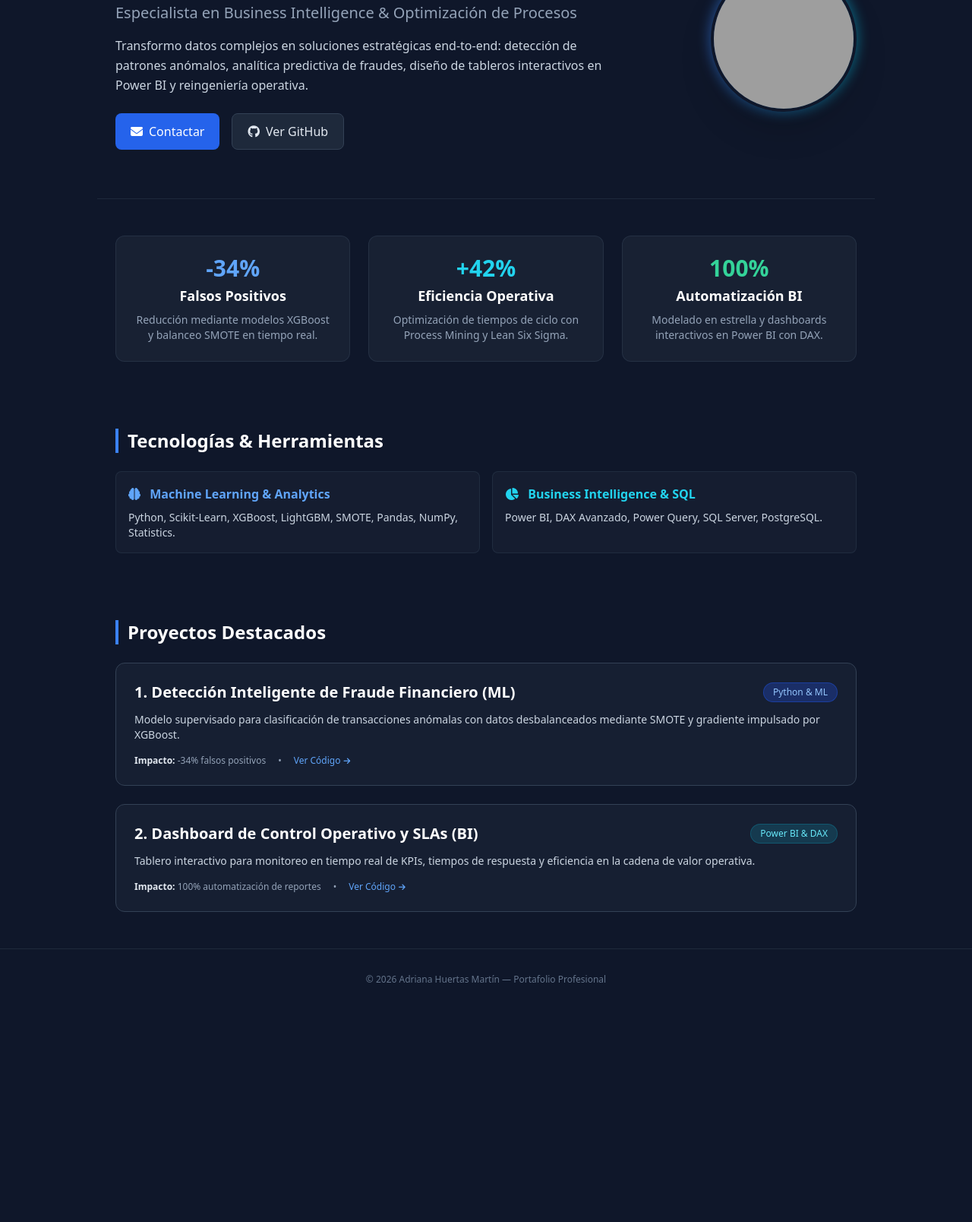
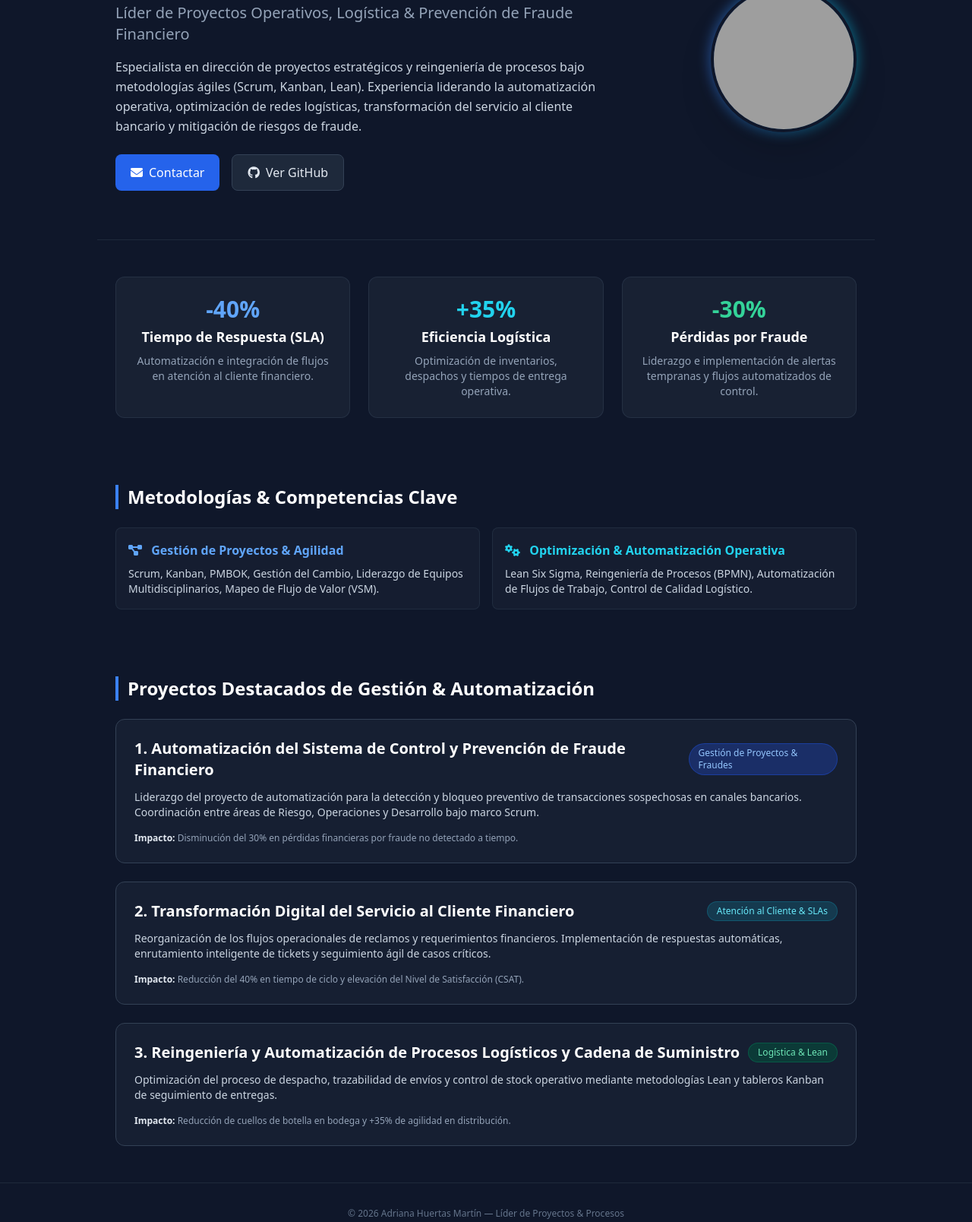
Before and after one commit to adrianamilenahuertasmartin-collab/PORTAFOLIO-FINAL-ADRIANA-HUERTAS, a plain HTML site: page index.html in a window 1280 px wide. Shown: the part 159-1767 px from the top of the page at 76% size. Before the commit the page ends 1488 px from the top, so only its background shows below. Drawn offline with nearby package versions, Linux system fonts and the light colour scheme; grey boxes are pictures that could not be loaded.

Commit message:
Update index.html

```diff
--- a/index.html
+++ b/index.html
@@ -13,16 +13,16 @@
   <header class="max-w-5xl mx-auto px-6 py-16 text-center md:text-left md:flex md:items-center md:justify-between border-b border-slate-800">
     <div class="md:w-2/3">
       <span class="bg-blue-600/20 text-blue-400 border border-blue-500/30 text-xs font-semibold px-3 py-1 rounded-full uppercase tracking-wider">
-        Machine Learning & Fraud Analytics
+        Líder de Proyectos & Optimización de Procesos
       </span>
       <h1 class="text-4xl md:text-5xl font-extrabold text-white mt-4 tracking-tight">
         Adriana Huertas Martín
       </h1>
       <p class="text-xl text-slate-400 mt-2 font-medium">
-        Especialista en Business Intelligence & Optimización de Procesos
+        Líder de Proyectos Operativos, Logística & Prevención de Fraude Financiero
       </p>
       <p class="text-slate-300 mt-4 max-w-2xl">
-        Transformo datos complejos en soluciones estratégicas end-to-end: detección de patrones anómalos, analítica predictiva de fraudes, diseño de tableros interactivos en Power BI y reingeniería operativa.
+        Especialista en dirección de proyectos estratégicos y reingeniería de procesos bajo metodologías ágiles (Scrum, Kanban, Lean). Experiencia liderando la automatización operativa, optimización de redes logísticas, transformación del servicio al cliente bancario y mitigación de riesgos de fraude.
       </p>
       <div class="mt-6 flex flex-wrap gap-4 justify-center md:justify-start">
         <a href="mailto:adrimahuertas@gmail.com" class="bg-blue-600 hover:bg-blue-500 text-white font-medium px-5 py-2.5 rounded-lg transition flex items-center gap-2">
@@ -34,86 +34,95 @@
       </div>
     </div>
 
-    <!-- FOTO DE PERFIL -->
+    <!-- FOTO DE PERFIL CON FALLBACK INTERACTIVO -->
     <div class="mt-8 md:mt-0 flex justify-center">
       <div class="relative group">
         <div class="absolute -inset-0.5 bg-gradient-to-r from-blue-500 to-cyan-500 rounded-full blur opacity-50 group-hover:opacity-100 transition duration-300"></div>
-        <!-- Reemplaza 'foto.jpg' por el nombre exacto de la imagen de tu foto guardada en la carpeta -->
-        <img src="foto.jpg" alt="Adriana Huertas Martín" class="relative w-48 h-48 rounded-full object-cover border-4 border-slate-900 shadow-2xl" onerror="this.src='https://ui-avatars.com/api/?name=Adriana+Huertas&size=200&background=2563eb&color=fff'">
+        <img src="foto.jpg" alt="Adriana Huertas Martín" class="relative w-48 h-48 rounded-full object-cover border-4 border-slate-900 shadow-2xl" onerror="this.onerror=null; this.src='https://ui-avatars.com/api/?name=Adriana+Huertas&size=200&background=2563eb&color=fff';">
       </div>
     </div>
   </header>
 
-  <!-- MÉTRICAS DE IMPACTO -->
+  <!-- MÉTRICAS DE IMPACTO EN PROYECTOS Y OPERACIONES -->
   <section class="max-w-5xl mx-auto px-6 py-12">
     <div class="grid grid-cols-1 md:grid-cols-3 gap-6">
       <div class="bg-slate-800/60 border border-slate-700/50 rounded-xl p-6 text-center hover:border-blue-500/50 transition">
-        <div class="text-3xl font-extrabold text-blue-400 mb-1">-34%</div>
-        <div class="text-lg font-semibold text-white">Falsos Positivos</div>
-        <p class="text-sm text-slate-400 mt-2">Reducción mediante modelos XGBoost y balanceo SMOTE en tiempo real.</p>
+        <div class="text-3xl font-extrabold text-blue-400 mb-1">-40%</div>
+        <div class="text-lg font-semibold text-white">Tiempo de Respuesta (SLA)</div>
+        <p class="text-sm text-slate-400 mt-2">Automatización e integración de flujos en atención al cliente financiero.</p>
       </div>
       <div class="bg-slate-800/60 border border-slate-700/50 rounded-xl p-6 text-center hover:border-cyan-500/50 transition">
-        <div class="text-3xl font-extrabold text-cyan-400 mb-1">+42%</div>
-        <div class="text-lg font-semibold text-white">Eficiencia Operativa</div>
-        <p class="text-sm text-slate-400 mt-2">Optimización de tiempos de ciclo con Process Mining y Lean Six Sigma.</p>
+        <div class="text-3xl font-extrabold text-cyan-400 mb-1">+35%</div>
+        <div class="text-lg font-semibold text-white">Eficiencia Logística</div>
+        <p class="text-sm text-slate-400 mt-2">Optimización de inventarios, despachos y tiempos de entrega operativa.</p>
       </div>
       <div class="bg-slate-800/60 border border-slate-700/50 rounded-xl p-6 text-center hover:border-emerald-500/50 transition">
-        <div class="text-3xl font-extrabold text-emerald-400 mb-1">100%</div>
-        <div class="text-lg font-semibold text-white">Automatización BI</div>
-        <p class="text-sm text-slate-400 mt-2">Modelado en estrella y dashboards interactivos en Power BI con DAX.</p>
+        <div class="text-3xl font-extrabold text-emerald-400 mb-1">-30%</div>
+        <div class="text-lg font-semibold text-white">Pérdidas por Fraude</div>
+        <p class="text-sm text-slate-400 mt-2">Liderazgo e implementación de alertas tempranas y flujos automatizados de control.</p>
       </div>
     </div>
   </section>
 
-  <!-- STACK TECNOLÓGICO -->
+  <!-- METODOLOGÍAS Y COMPETENCIAS DE LIDERAZGO -->
   <section class="max-w-5xl mx-auto px-6 py-10">
-    <h2 class="text-2xl font-bold text-white mb-6 border-l-4 border-blue-500 pl-3">Tecnologías & Herramientas</h2>
+    <h2 class="text-2xl font-bold text-white mb-6 border-l-4 border-blue-500 pl-3">Metodologías & Competencias Clave</h2>
     <div class="grid grid-cols-1 md:grid-cols-2 gap-4">
       <div class="bg-slate-800/40 p-4 rounded-lg border border-slate-700/40">
-        <span class="text-blue-400 font-semibold block mb-2"><i class="fa-solid fa-brain mr-2"></i> Machine Learning & Analytics</span>
-        <p class="text-sm text-slate-300">Python, Scikit-Learn, XGBoost, LightGBM, SMOTE, Pandas, NumPy, Statistics.</p>
+        <span class="text-blue-400 font-semibold block mb-2"><i class="fa-solid fa-diagram-project mr-2"></i> Gestión de Proyectos & Agilidad</span>
+        <p class="text-sm text-slate-300">Scrum, Kanban, PMBOK, Gestión del Cambio, Liderazgo de Equipos Multidisciplinarios, Mapeo de Flujo de Valor (VSM).</p>
       </div>
       <div class="bg-slate-800/40 p-4 rounded-lg border border-slate-700/40">
-        <span class="text-cyan-400 font-semibold block mb-2"><i class="fa-solid fa-chart-pie mr-2"></i> Business Intelligence & SQL</span>
-        <p class="text-sm text-slate-300">Power BI, DAX Avanzado, Power Query, SQL Server, PostgreSQL.</p>
+        <span class="text-cyan-400 font-semibold block mb-2"><i class="fa-solid fa-gears mr-2"></i> Optimización & Automatización Operativa</span>
+        <p class="text-sm text-slate-300">Lean Six Sigma, Reingeniería de Procesos (BPMN), Automatización de Flujos de Trabajo, Control de Calidad Logístico.</p>
       </div>
     </div>
   </section>
 
-  <!-- PROYECTOS DESTACADOS -->
+  <!-- PROYECTOS REALES Y DESTACADOS -->
   <section class="max-w-5xl mx-auto px-6 py-12">
-    <h2 class="text-2xl font-bold text-white mb-6 border-l-4 border-blue-500 pl-3">Proyectos Destacados</h2>
+    <h2 class="text-2xl font-bold text-white mb-6 border-l-4 border-blue-500 pl-3">Proyectos Destacados de Gestión & Automatización</h2>
     <div class="space-y-6">
 
       <!-- Proyecto 1 -->
       <div class="bg-slate-800/50 border border-slate-700 rounded-xl p-6 hover:border-slate-600 transition">
         <div class="flex flex-col md:flex-row md:items-center justify-between gap-2">
-          <h3 class="text-xl font-bold text-white">1. Detección Inteligente de Fraude Financiero (ML)</h3>
-          <span class="text-xs bg-blue-900/60 text-blue-300 px-3 py-1 rounded-full border border-blue-700/50 w-fit">Python & ML</span>
+          <h3 class="text-xl font-bold text-white">1. Automatización del Sistema de Control y Prevención de Fraude Financiero</h3>
+          <span class="text-xs bg-blue-900/60 text-blue-300 px-3 py-1 rounded-full border border-blue-700/50 w-fit">Gestión de Proyectos & Fraudes</span>
         </div>
         <p class="text-slate-300 mt-3 text-sm">
-          Modelo supervisado para clasificación de transacciones anómalas con datos desbalanceados mediante SMOTE y gradiente impulsado por XGBoost.
+          Liderazgo del proyecto de automatización para la detección y bloqueo preventivo de transacciones sospechosas en canales bancarios. Coordinación entre áreas de Riesgo, Operaciones y Desarrollo bajo marco Scrum.
         </p>
         <div class="mt-4 flex items-center gap-4 text-xs text-slate-400">
-          <span><strong class="text-slate-200">Impacto:</strong> -34% falsos positivos</span>
-          <span>•</span>
-          <a href="./proyectos/01-deteccion-fraude-ml" class="text-blue-400 hover:underline flex items-center gap-1">Ver Código <i class="fa-solid fa-arrow-right text-[10px]"></i></a>
+          <span><strong class="text-slate-200">Impacto:</strong> Disminución del 30% en pérdidas financieras por fraude no detectado a tiempo.</span>
         </div>
       </div>
 
       <!-- Proyecto 2 -->
       <div class="bg-slate-800/50 border border-slate-700 rounded-xl p-6 hover:border-slate-600 transition">
         <div class="flex flex-col md:flex-row md:items-center justify-between gap-2">
-          <h3 class="text-xl font-bold text-white">2. Dashboard de Control Operativo y SLAs (BI)</h3>
-          <span class="text-xs bg-cyan-900/60 text-cyan-300 px-3 py-1 rounded-full border border-cyan-700/50 w-fit">Power BI & DAX</span>
+          <h3 class="text-xl font-bold text-white">2. Transformación Digital del Servicio al Cliente Financiero</h3>
+          <span class="text-xs bg-cyan-900/60 text-cyan-300 px-3 py-1 rounded-full border border-cyan-700/50 w-fit">Atención al Cliente & SLAs</span>
         </div>
         <p class="text-slate-300 mt-3 text-sm">
-          Tablero interactivo para monitoreo en tiempo real de KPIs, tiempos de respuesta y eficiencia en la cadena de valor operativa.
+          Reorganización de los flujos operacionales de reclamos y requerimientos financieros. Implementación de respuestas automáticas, enrutamiento inteligente de tickets y seguimiento ágil de casos críticos.
         </p>
         <div class="mt-4 flex items-center gap-4 text-xs text-slate-400">
-          <span><strong class="text-slate-200">Impacto:</strong> 100% automatización de reportes</span>
-          <span>•</span>
-          <a href="./proyectos/02-dashboard-bi-operativo" class="text-blue-400 hover:underline flex items-center gap-1">Ver Código <i class="fa-solid fa-arrow-right text-[10px]"></i></a>
+          <span><strong class="text-slate-200">Impacto:</strong> Reducción del 40% en tiempo de ciclo y elevación del Nivel de Satisfacción (CSAT).</span>
+        </div>
+      </div>
+
+      <!-- Proyecto 3 -->
+      <div class="bg-slate-800/50 border border-slate-700 rounded-xl p-6 hover:border-slate-600 transition">
+        <div class="flex flex-col md:flex-row md:items-center justify-between gap-2">
+          <h3 class="text-xl font-bold text-white">3. Reingeniería y Automatización de Procesos Logísticos y Cadena de Suministro</h3>
+          <span class="text-xs bg-emerald-900/60 text-emerald-300 px-3 py-1 rounded-full border border-emerald-700/50 w-fit">Logística & Lean</span>
+        </div>
+        <p class="text-slate-300 mt-3 text-sm">
+          Optimización del proceso de despacho, trazabilidad de envíos y control de stock operativo mediante metodologías Lean y tableros Kanban de seguimiento de entregas.
+        </p>
+        <div class="mt-4 flex items-center gap-4 text-xs text-slate-400">
+          <span><strong class="text-slate-200">Impacto:</strong> Reducción de cuellos de botella en bodega y +35% de agilidad en distribución.</span>
         </div>
       </div>
 
@@ -122,7 +131,7 @@
 
   <!-- PIE DE PÁGINA -->
   <footer class="text-center py-8 text-xs text-slate-500 border-t border-slate-800">
-    <p>© 2026 Adriana Huertas Martín — Portafolio Profesional</p>
+    <p>© 2026 Adriana Huertas Martín — Líder de Proyectos & Procesos</p>
   </footer>
 
 </body>
```
